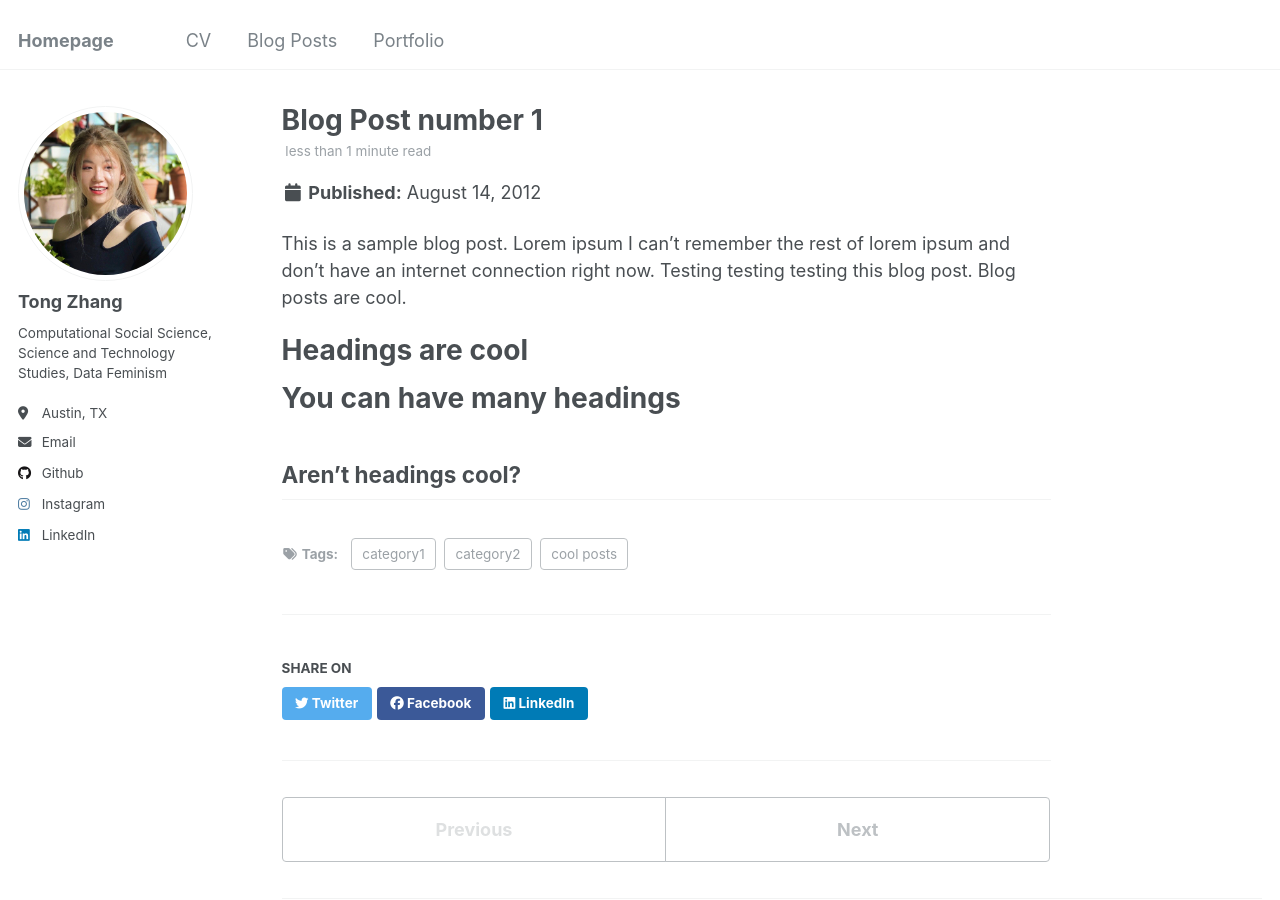
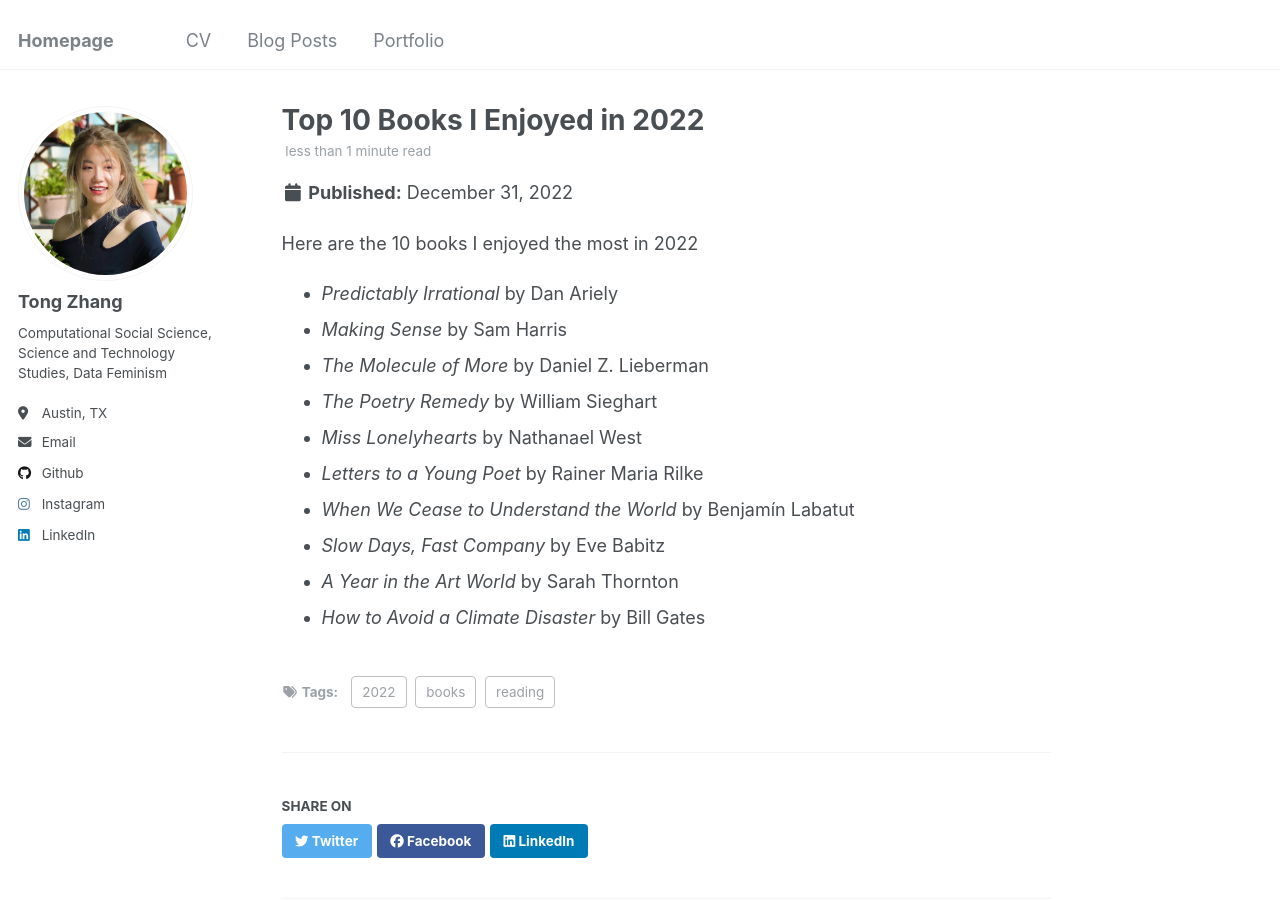
Before and after one commit to zt731/zt731.github.io, a Jekyll site: the page built from _posts/2012-08-14-blog-post-1.md, in a window 1280 px wide and 900 px high. Built offline with Jekyll 4.4.1, drawn with Linux system fonts in a browser that asks for light colours.

Commit message:
Update 2012-08-14-blog-post-1.md

```diff
--- a/_posts/2012-08-14-blog-post-1.md
+++ b/_posts/2012-08-14-blog-post-1.md
@@ -1,20 +1,22 @@
 ---
-title: 'Blog Post number 1'
-date: 2012-08-14
-permalink: /posts/2012/08/blog-post-1/
+title: 'Top 10 Books I Enjoyed in 2022'
+date: 2022-12-31
+permalink: /posts/2022/12/10-books-i-enjoyed-in-2022/
 tags:
-  - cool posts
-  - category1
-  - category2
+  - books
+  - 2022
+  - reading
 ---
 
-This is a sample blog post. Lorem ipsum I can't remember the rest of lorem ipsum and don't have an internet connection right now. Testing testing testing this blog post. Blog posts are cool.
+Here are the 10 books I enjoyed the most in 2022
 
-Headings are cool
-======
-
-You can have many headings
-======
-
-Aren't headings cool?
-------
+- *Predictably Irrational* by Dan Ariely
+- *Making Sense* by Sam Harris
+- *The Molecule of More* by Daniel Z. Lieberman
+- *The Poetry Remedy* by William Sieghart
+- *Miss Lonelyhearts* by Nathanael West
+- *Letters to a Young Poet* by Rainer Maria Rilke
+- *When We Cease to Understand the World* by Benjamín Labatut
+- *Slow Days, Fast Company* by Eve Babitz
+- *A Year in the Art World* by Sarah Thornton
+- *How to Avoid a Climate Disaster* by Bill Gates
```
